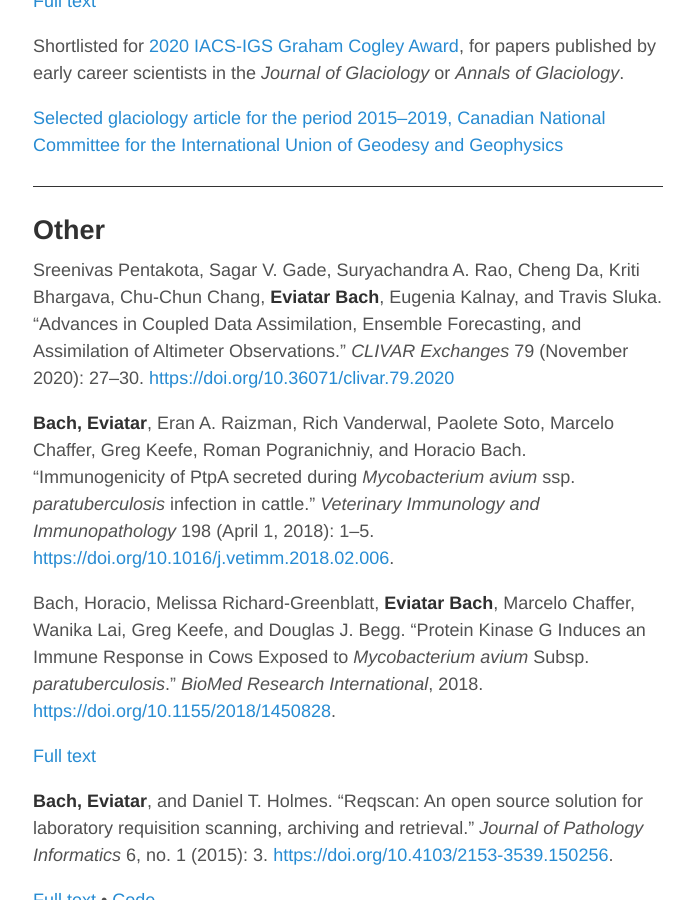
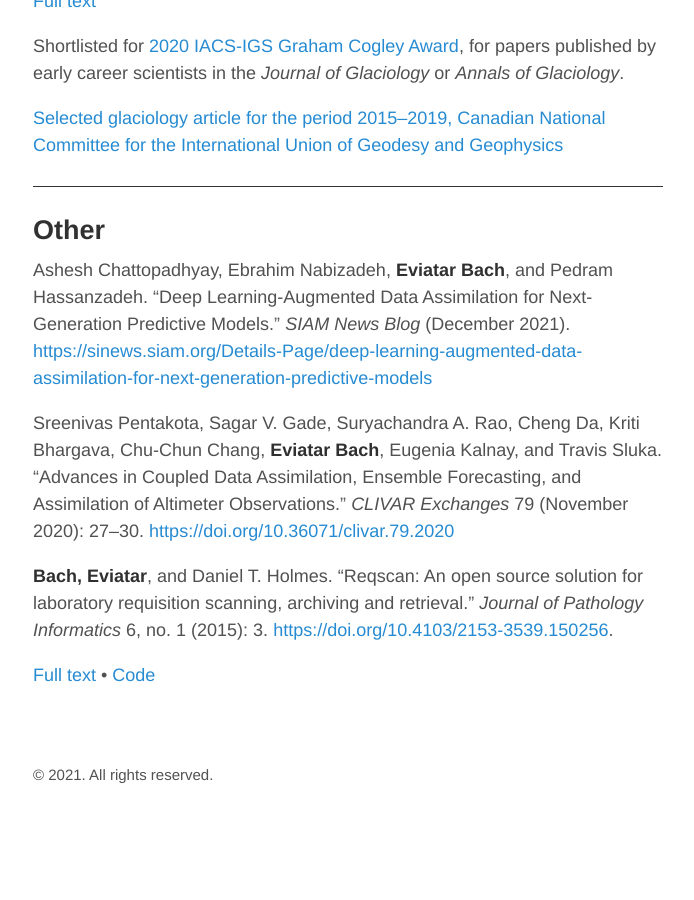
Before and after one commit to eviatarbach/website_old, a Jekyll site: the page built from publications.md, in a window 1280 px wide and 900 px high, scrolled down 2729 px. Shown: the whole window, without its empty margins (292-986 px from the left). Built offline with Jekyll 4.4.1, drawn with Linux system fonts in a browser that asks for light colours; comment, search, counter and statistics services are not loaded; after the commit the page ends 3553 px from its top, so only the background shows below that.

Commit message:
Update publications.md

```diff
--- a/publications.md
+++ b/publications.md
@@ -65,13 +65,9 @@ Shortlisted for [2020 IACS-IGS Graham Cogley Award](https://www.cambridge.org/co
 <hr style="height:1px;border:none;color:#333;background-color:#333;" />
 ## Other
 
+Ashesh Chattopadhyay, Ebrahim Nabizadeh, **Eviatar Bach**, and Pedram Hassanzadeh. “Deep Learning-Augmented Data Assimilation for Next-Generation Predictive Models.” *SIAM News Blog* (December 2021). [https://sinews.siam.org/Details-Page/deep-learning-augmented-data-assimilation-for-next-generation-predictive-models](https://sinews.siam.org/Details-Page/deep-learning-augmented-data-assimilation-for-next-generation-predictive-models)
+
 Sreenivas Pentakota, Sagar V. Gade, Suryachandra A. Rao, Cheng Da, Kriti Bhargava, Chu-Chun Chang, **Eviatar Bach**, Eugenia Kalnay, and Travis Sluka. “Advances in Coupled Data Assimilation, Ensemble Forecasting, and Assimilation of Altimeter Observations.” *CLIVAR Exchanges* 79 (November 2020): 27–30. [https://doi.org/10.36071/clivar.79.2020](https://doi.org/10.36071/clivar.79.2020)
-
-**Bach, Eviatar**, Eran A. Raizman, Rich Vanderwal, Paolete Soto, Marcelo Chaffer, Greg Keefe, Roman Pogranichniy, and Horacio Bach. “Immunogenicity of PtpA secreted during *Mycobacterium avium* ssp. *paratuberculosis* infection in cattle.” *Veterinary Immunology and Immunopathology* 198 (April 1, 2018): 1–5. [https://doi.org/10.1016/j.vetimm.2018.02.006](https://doi.org/10.1016/j.vetimm.2018.02.006).
-
-Bach, Horacio, Melissa Richard-Greenblatt, **Eviatar Bach**, Marcelo Chaffer, Wanika Lai, Greg Keefe, and Douglas J. Begg. “Protein Kinase G Induces an Immune Response in Cows Exposed to *Mycobacterium avium* Subsp. *paratuberculosis*.” *BioMed Research International*, 2018. [https://doi.org/10.1155/2018/1450828](https://doi.org/10.1155/2018/1450828).
-
-[Full text](assets/1450828.pdf)
 
 **Bach, Eviatar**, and Daniel T. Holmes. “Reqscan: An open source solution for laboratory requisition scanning, archiving and retrieval.” *Journal of Pathology Informatics* 6, no. 1 (2015): 3. [https://doi.org/10.4103/2153-3539.150256](https://doi.org/10.4103/2153-3539.150256).
 
```
